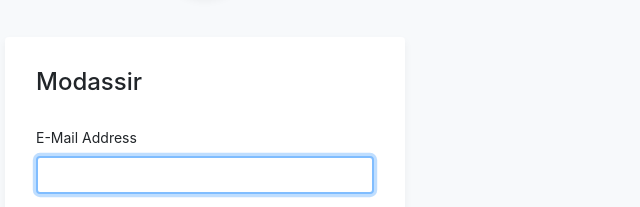
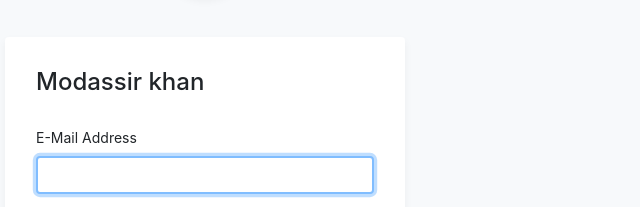
Before and after one commit to Modassir213/login-page-test, a plain HTML site: page index.html in a window 1280 px wide. Shown: the part 133-340 px from the top of the page, 435-1075 px from the left. Drawn offline with nearby package versions, Linux system fonts and the light colour scheme.

Commit message:
index.html

```diff
--- a/index.html
+++ b/index.html
@@ -19,7 +19,7 @@
 					</div>
 					<div class="card fat">
 						<div class="card-body">
-							<h4 class="card-title">Modassir</h4>
+							<h4 class="card-title">Modassir khan</h4>
 							<form method="POST" class="my-login-validation" novalidate="">
 								<div class="form-group">
 									<label for="email">E-Mail Address</label>
```
